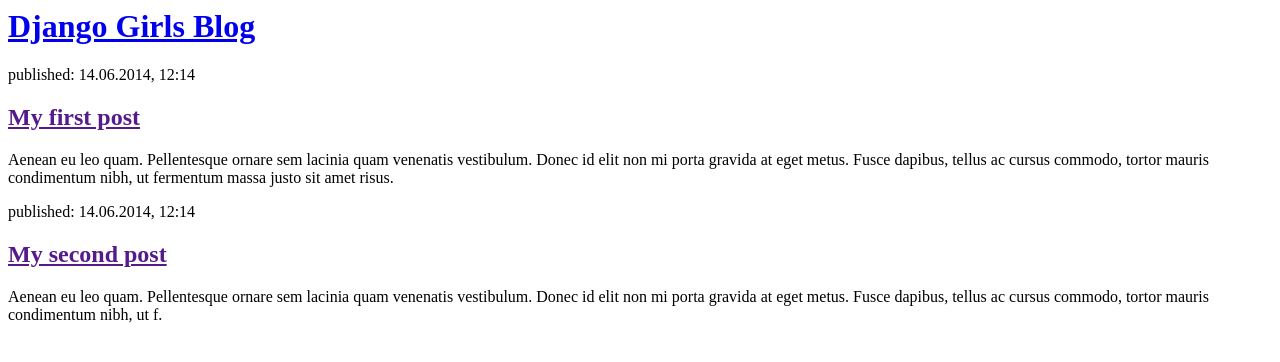
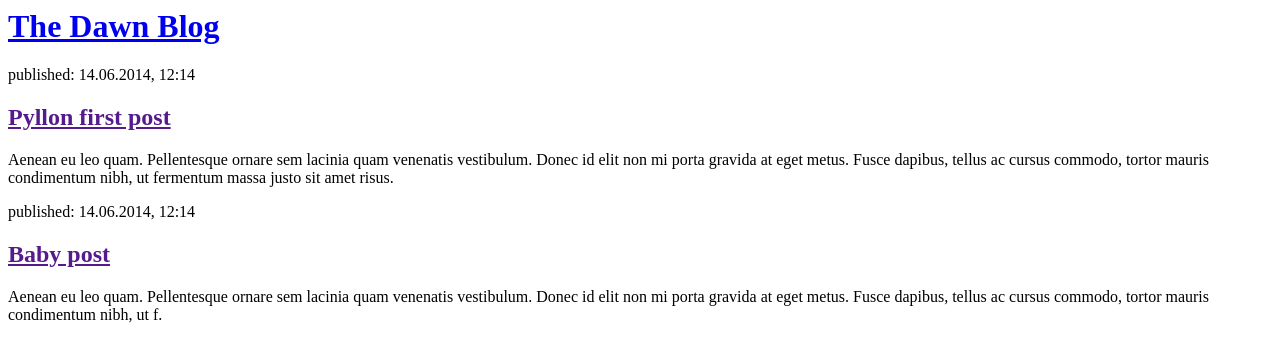
Before and after one commit to dohlapguy/my-first-blog, a Django app: template blog/templates/blog/post_list.html in a window 1280 px wide. Shown: the top 362 px of the page. Run offline with Django 3.2, Linux system fonts and the light colour scheme; the template is opened without the code that fills it, so the values that code supplies are empty.

Commit message:
Changed the HTML for the site.

```diff
--- a/blog/templates/blog/post_list.html
+++ b/blog/templates/blog/post_list.html
@@ -1,21 +1,21 @@
 <html>
     <head>
-        <title>Django Girls blog</title>
+        <title>The Dawn blog</title>
     </head>
     <body>
         <div>
-            <h1><a href="/">Django Girls Blog</a></h1>
+            <h1><a href="/">The Dawn Blog</a></h1>
         </div>
 
         <div>
             <p>published: 14.06.2014, 12:14</p>
-            <h2><a href="">My first post</a></h2>
+            <h2><a href="">Pyllon first post</a></h2>
             <p>Aenean eu leo quam. Pellentesque ornare sem lacinia quam venenatis vestibulum. Donec id elit non mi porta gravida at eget metus. Fusce dapibus, tellus ac cursus commodo, tortor mauris condimentum nibh, ut fermentum massa justo sit amet risus.</p>
         </div>
 
         <div>
             <p>published: 14.06.2014, 12:14</p>
-            <h2><a href="">My second post</a></h2>
+            <h2><a href="">Baby post</a></h2>
             <p>Aenean eu leo quam. Pellentesque ornare sem lacinia quam venenatis vestibulum. Donec id elit non mi porta gravida at eget metus. Fusce dapibus, tellus ac cursus commodo, tortor mauris condimentum nibh, ut f.</p>
         </div>
     </body>
--- a/jango/urls.py
+++ b/jango/urls.py
@@ -14,8 +14,9 @@
     2. Add a URL to urlpatterns:  path('blog/', include('blog.urls'))
 """
 from django.contrib import admin
-from django.urls import path
+from django.urls import path, include
 
 urlpatterns = [
     path('admin/', admin.site.urls),
+    path('', include('blog.urls')),
 ]
```
